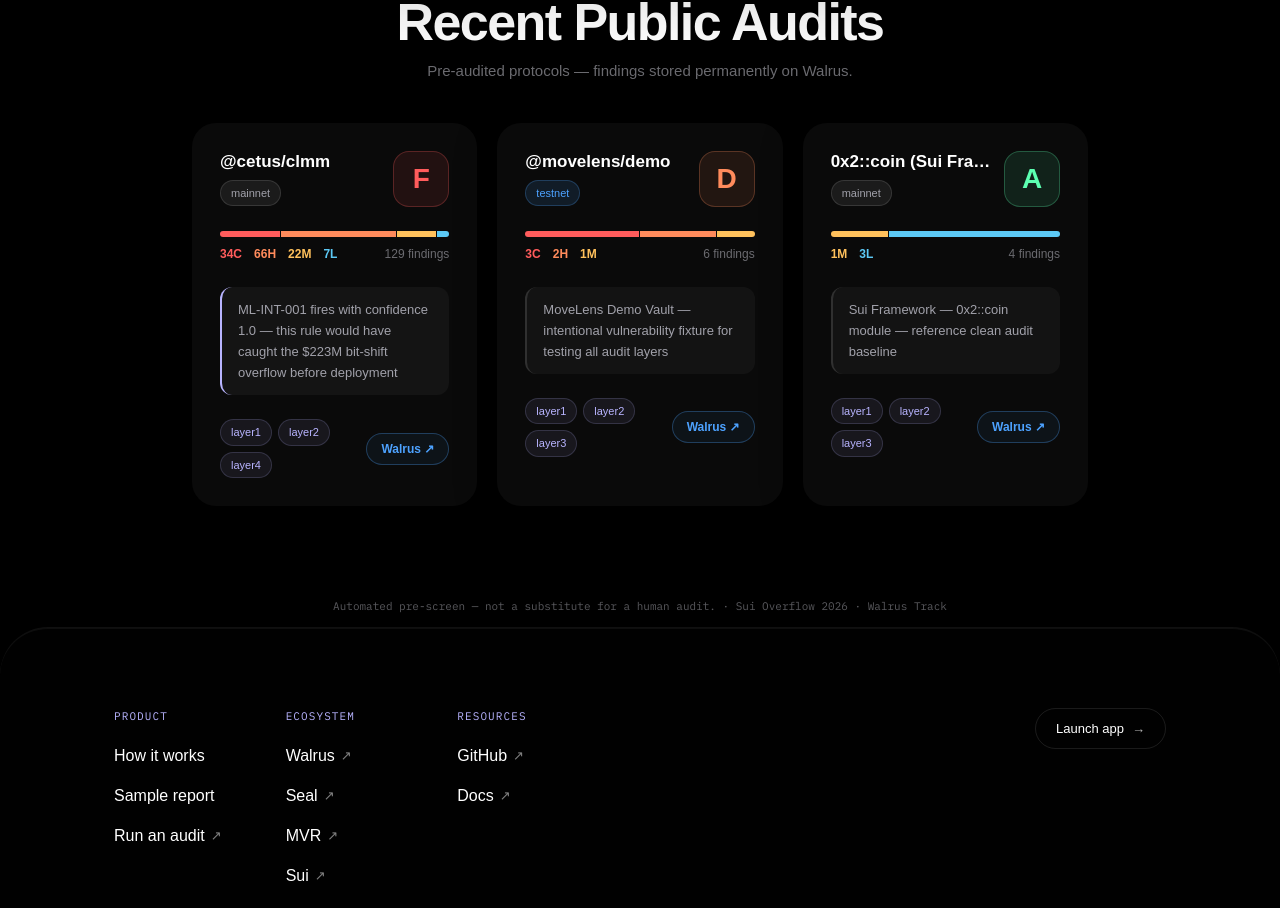
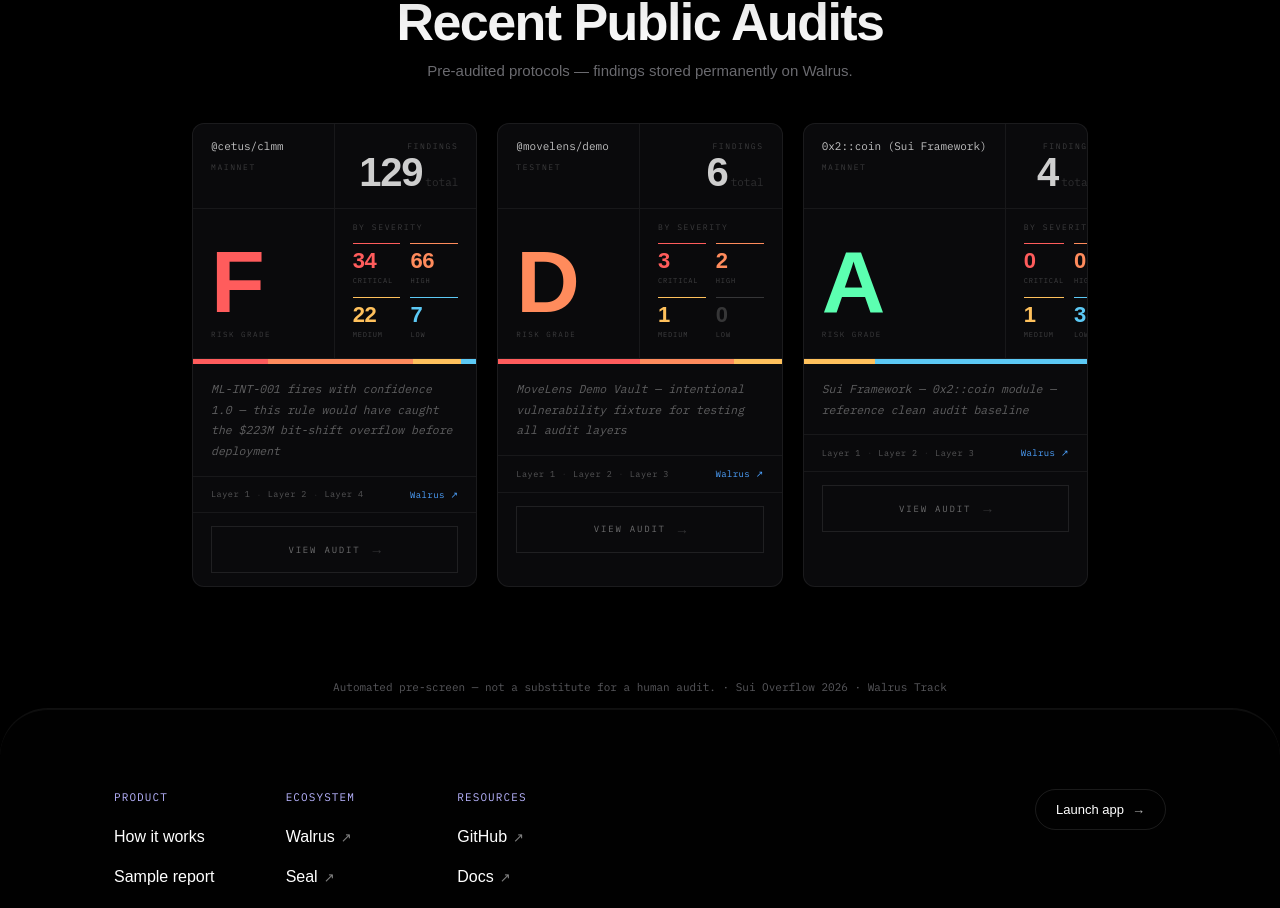
Before and after one commit to jeetpatel5767/MoveLens, a Next.js app: page /app in a window 1280 px wide. Shown: the part 1280-2188 px from the top of the page. Built offline with nearby package versions, Linux system fonts and the light colour scheme; a web font is replaced by a local one.

Commit message:
style(/app): gallery cards — Audit Card v2 layout (2x2 grid, severity stripe, insight, footer, CTA)

```diff
--- a/src/app/app/page.tsx
+++ b/src/app/app/page.tsx
@@ -1,6 +1,6 @@
 "use client";
 
-import { useState, useRef } from "react";
+import { useState, useRef, Fragment } from "react";
 import { useRouter } from "next/navigation";
 import { Header } from "@/components/landing/layout/Header";
 import { Footer } from "@/components/landing/footer/Footer";
@@ -396,104 +396,100 @@
           <div className="grid grid-cols-1 sm:grid-cols-3 gap-5">
             {(galleryData as GalleryEntry[]).map((entry) => {
               const { critical, high, medium, low } = entry.severityCounts;
-              const total = critical + high + medium + low || 1;
-              const cardStyle: React.CSSProperties = {
-                background: "rgba(255,255,255,0.04)",
-                backdropFilter: "blur(20px)",
-                WebkitBackdropFilter: "blur(20px)",
-                boxShadow: "0 8px 40px rgba(0,0,0,0.4)",
+              const gradeColor: Record<string, string> = {
+                A: "var(--severity-safe)", B: "#5ce0ff",
+                C: "var(--severity-medium)", D: "var(--severity-high)",
+                F: "var(--severity-critical)",
               };
 
               return (
-                <div key={entry.id} className="rounded-[24px] flex flex-col p-7 gap-6" style={cardStyle}>
+                <div key={entry.id} className="rounded-xl overflow-hidden font-mono-plex" style={{ background: "#0a0a0c", border: "1px solid rgba(255,255,255,0.07)" }}>
 
-                  {/* ── Header: name + grade ── */}
-                  <div className="flex items-start justify-between gap-3">
-                    <div className="flex flex-col gap-2 min-w-0">
-                      <span className="font-display font-bold text-[17px] text-white leading-tight truncate">
-                        {entry.packageName}
-                      </span>
-                      <span
-                        className="self-start font-display text-[11px] font-medium px-2.5 py-1 rounded-full"
-                        style={
-                          entry.network === "mainnet"
-                            ? { background: "rgba(255,255,255,0.07)", color: "var(--text-secondary)", border: "1px solid rgba(255,255,255,0.12)" }
-                            : { background: "rgba(77,162,255,0.12)",  color: "var(--brand-blue)",    border: "1px solid rgba(77,162,255,0.25)" }
-                        }
-                      >
-                        {entry.network}
-                      </span>
+                  {/* ── 2×2 header grid ── */}
+                  <div style={{ display: "grid", gridTemplateColumns: "1fr 1fr", borderBottom: "1px solid rgba(255,255,255,0.06)" }}>
+
+                    {/* Cell A: Identity */}
+                    <div style={{ padding: "16px 18px 14px", borderRight: "1px solid rgba(255,255,255,0.06)", borderBottom: "1px solid rgba(255,255,255,0.06)" }}>
+                      <div className="text-[11px] leading-tight truncate" style={{ color: "rgba(255,255,255,0.75)" }}>{entry.packageName}</div>
+                      <div className="text-[8px] uppercase tracking-[0.2em] mt-2" style={{ color: "rgba(255,255,255,0.2)" }}>{entry.network}</div>
                     </div>
-                    {/* Grade — big */}
-                    <div
-                      className="shrink-0 w-14 h-14 rounded-2xl flex items-center justify-center font-display font-extrabold text-[28px]"
-                      style={(() => {
-                        const g: Record<string, React.CSSProperties> = {
-                          A: { color: "var(--severity-safe)",     background: "rgba(92,255,177,0.1)",  border: "1px solid rgba(92,255,177,0.25)" },
-                          B: { color: "#5ce0ff",                  background: "rgba(92,224,255,0.1)",  border: "1px solid rgba(92,224,255,0.25)" },
-                          C: { color: "var(--severity-medium)",   background: "rgba(255,193,92,0.1)",  border: "1px solid rgba(255,193,92,0.25)" },
-                          D: { color: "var(--severity-high)",     background: "rgba(255,139,92,0.1)",  border: "1px solid rgba(255,139,92,0.25)" },
-                          F: { color: "var(--severity-critical)", background: "rgba(255,92,92,0.1)",   border: "1px solid rgba(255,92,92,0.25)" },
-                        };
-                        return g[entry.riskGrade] ?? g.C;
-                      })()}
-                    >
-                      {entry.riskGrade}
+
+                    {/* Cell B: Total findings */}
+                    <div style={{ padding: "16px 18px 14px", borderBottom: "1px solid rgba(255,255,255,0.06)", display: "flex", flexDirection: "column", alignItems: "flex-end", justifyContent: "space-between" }}>
+                      <div className="text-[8px] uppercase tracking-[0.2em]" style={{ color: "rgba(255,255,255,0.2)" }}>Findings</div>
+                      <div style={{ display: "flex", alignItems: "baseline", gap: 3 }}>
+                        <span className="font-display font-bold text-[40px] leading-none" style={{ color: "rgba(255,255,255,0.8)", letterSpacing: "-0.03em" }}>{entry.totalFindings}</span>
+                        <span className="text-[11px] pb-1" style={{ color: "rgba(255,255,255,0.15)" }}>total</span>
+                      </div>
+                    </div>
+
+                    {/* Cell C: Grade letter */}
+                    <div style={{ padding: "10px 18px 18px", borderRight: "1px solid rgba(255,255,255,0.06)", display: "flex", flexDirection: "column", justifyContent: "flex-end" }}>
+                      <div className="font-display font-extrabold leading-none" style={{ fontSize: 88, letterSpacing: "-0.04em", color: gradeColor[entry.riskGrade] ?? "white", lineHeight: 0.88 }}>
+                        {entry.riskGrade}
+                      </div>
+                      <div className="text-[7.5px] uppercase tracking-[0.2em] mt-2" style={{ color: "rgba(255,255,255,0.2)" }}>Risk Grade</div>
+                    </div>
+
+                    {/* Cell D: Severity 2×2 breakdown */}
+                    <div style={{ padding: "12px 18px 18px", display: "flex", flexDirection: "column", justifyContent: "space-between" }}>
+                      <div className="text-[8px] uppercase tracking-[0.2em]" style={{ color: "rgba(255,255,255,0.2)" }}>By Severity</div>
+                      <div style={{ display: "grid", gridTemplateColumns: "1fr 1fr", gap: "10px", marginTop: 10 }}>
+                        {([
+                          { count: critical, label: "Critical", color: "var(--severity-critical)" },
+                          { count: high,     label: "High",     color: "var(--severity-high)" },
+                          { count: medium,   label: "Medium",   color: "var(--severity-medium)" },
+                          { count: low,      label: "Low",      color: low > 0 ? "var(--severity-low)" : "rgba(255,255,255,0.18)" },
+                        ] as { count: number; label: string; color: string }[]).map(({ count, label, color }) => (
+                          <div key={label} style={{ borderTop: `1px solid ${color}`, paddingTop: 6 }}>
+                            <div className="font-display font-bold text-[22px] leading-none" style={{ color, letterSpacing: "-0.02em" }}>{count}</div>
+                            <div className="text-[7px] uppercase tracking-[0.12em] mt-1" style={{ color: "rgba(255,255,255,0.22)" }}>{label}</div>
+                          </div>
+                        ))}
+                      </div>
                     </div>
                   </div>
 
-                  {/* ── Severity bar ── */}
-                  <div className="flex flex-col gap-2">
-                    <div className="flex h-1.5 rounded-full overflow-hidden gap-px">
-                      {critical > 0 && <div style={{ width: `${critical/total*100}%`, background: "var(--severity-critical)" }} />}
-                      {high     > 0 && <div style={{ width: `${high/total*100}%`,     background: "var(--severity-high)" }} />}
-                      {medium   > 0 && <div style={{ width: `${medium/total*100}%`,   background: "var(--severity-medium)" }} />}
-                      {low      > 0 && <div style={{ width: `${low/total*100}%`,      background: "var(--severity-low)" }} />}
-                    </div>
-                    <div className="flex items-center gap-3">
-                      {critical > 0 && <span className="font-display text-[12px] font-semibold" style={{ color: "var(--severity-critical)" }}>{critical}C</span>}
-                      {high     > 0 && <span className="font-display text-[12px] font-semibold" style={{ color: "var(--severity-high)" }}>{high}H</span>}
-                      {medium   > 0 && <span className="font-display text-[12px] font-semibold" style={{ color: "var(--severity-medium)" }}>{medium}M</span>}
-                      {low      > 0 && <span className="font-display text-[12px] font-semibold" style={{ color: "var(--severity-low)" }}>{low}L</span>}
-                      <span className="ml-auto font-display text-[12px]" style={{ color: "var(--text-tertiary)" }}>
-                        {entry.totalFindings} findings
-                      </span>
-                    </div>
+                  {/* ── Severity stripe ── */}
+                  <div style={{ height: 5, display: "flex" }}>
+                    {critical > 0 && <div style={{ flex: critical, background: "var(--severity-critical)" }} />}
+                    {high     > 0 && <div style={{ flex: high,     background: "var(--severity-high)" }} />}
+                    {medium   > 0 && <div style={{ flex: medium,   background: "var(--severity-medium)" }} />}
+                    {low      > 0 && <div style={{ flex: low,      background: "var(--severity-low)" }} />}
                   </div>
 
-                  {/* ── Callout: highlight or description ── */}
-                  <div
-                    className="px-4 py-3 rounded-xl font-display text-[13px] leading-relaxed"
-                    style={{
-                      background: "rgba(255,255,255,0.04)",
-                      borderLeft: `2px solid ${entry.highlight ? "var(--brand-lavender)" : "rgba(255,255,255,0.12)"}`,
-                      color: "var(--text-secondary)",
-                    }}
-                  >
-                    {entry.highlight ?? entry.description}
+                  {/* ── Insight ── */}
+                  <div style={{ padding: "15px 18px 14px", borderBottom: "1px solid rgba(255,255,255,0.06)" }}>
+                    <p className="text-[11.5px] italic leading-[1.8]" style={{ color: "rgba(255,255,255,0.35)" }}>
+                      {entry.highlight ?? entry.description}
+                    </p>
                   </div>
 
-                  {/* ── Footer: layers + CTA ── */}
-                  <div className="flex items-center justify-between gap-3">
-                    <div className="flex flex-wrap gap-1.5">
-                      {entry.layersRun.map((l) => (
-                        <span
-                          key={l}
-                          className="font-display text-[11px] font-medium px-2.5 py-1 rounded-full"
-                          style={{ background: "rgba(184,180,255,0.08)", color: "var(--brand-lavender)", border: "1px solid rgba(184,180,255,0.18)" }}
-                        >
-                          {l}
-                        </span>
+                  {/* ── Footer: layers + walrus ── */}
+                  <div style={{ padding: "11px 18px", display: "flex", alignItems: "center", justifyContent: "space-between", borderBottom: "1px solid rgba(255,255,255,0.06)" }}>
+                    <div style={{ display: "flex", gap: 6, alignItems: "center" }}>
+                      {entry.layersRun.map((l, i) => (
+                        <Fragment key={l}>
+                          {i > 0 && <span className="text-[9px]" style={{ color: "rgba(255,255,255,0.1)" }}>·</span>}
+                          <span className="text-[8.5px] tracking-[0.06em] capitalize" style={{ color: "rgba(255,255,255,0.3)" }}>
+                            {l.replace("layer", "Layer ")}
+                          </span>
+                        </Fragment>
                       ))}
                     </div>
+                    <a href={entry.walrusUrl} target="_blank" rel="noopener noreferrer" className="text-[9px] tracking-[0.04em]" style={{ color: "var(--brand-blue)" }}>
+                      Walrus ↗
+                    </a>
+                  </div>
+
+                  {/* ── CTA ── */}
+                  <div style={{ padding: "13px 18px" }}>
                     <a
-                      href={entry.walrusUrl}
-                      target="_blank"
-                      rel="noopener noreferrer"
-                      className="shrink-0 font-display text-[12px] font-semibold px-3.5 py-1.5 rounded-full transition-all"
-                      style={{ color: "var(--brand-blue)", border: "1px solid rgba(77,162,255,0.3)", background: "rgba(77,162,255,0.06)" }}
+                      href={entry.walrusUrl} target="_blank" rel="noopener noreferrer"
+                      className="w-full text-[9px] uppercase tracking-[0.2em] flex items-center justify-center gap-3 transition-colors"
+                      style={{ padding: "12px 18px", background: "transparent", border: "1px solid rgba(255,255,255,0.09)", color: "rgba(255,255,255,0.4)", display: "flex" }}
                     >
-                      Walrus ↗
+                      View Audit <span style={{ fontSize: 14, opacity: 0.4, letterSpacing: 0 }}>→</span>
                     </a>
                   </div>
 
```
